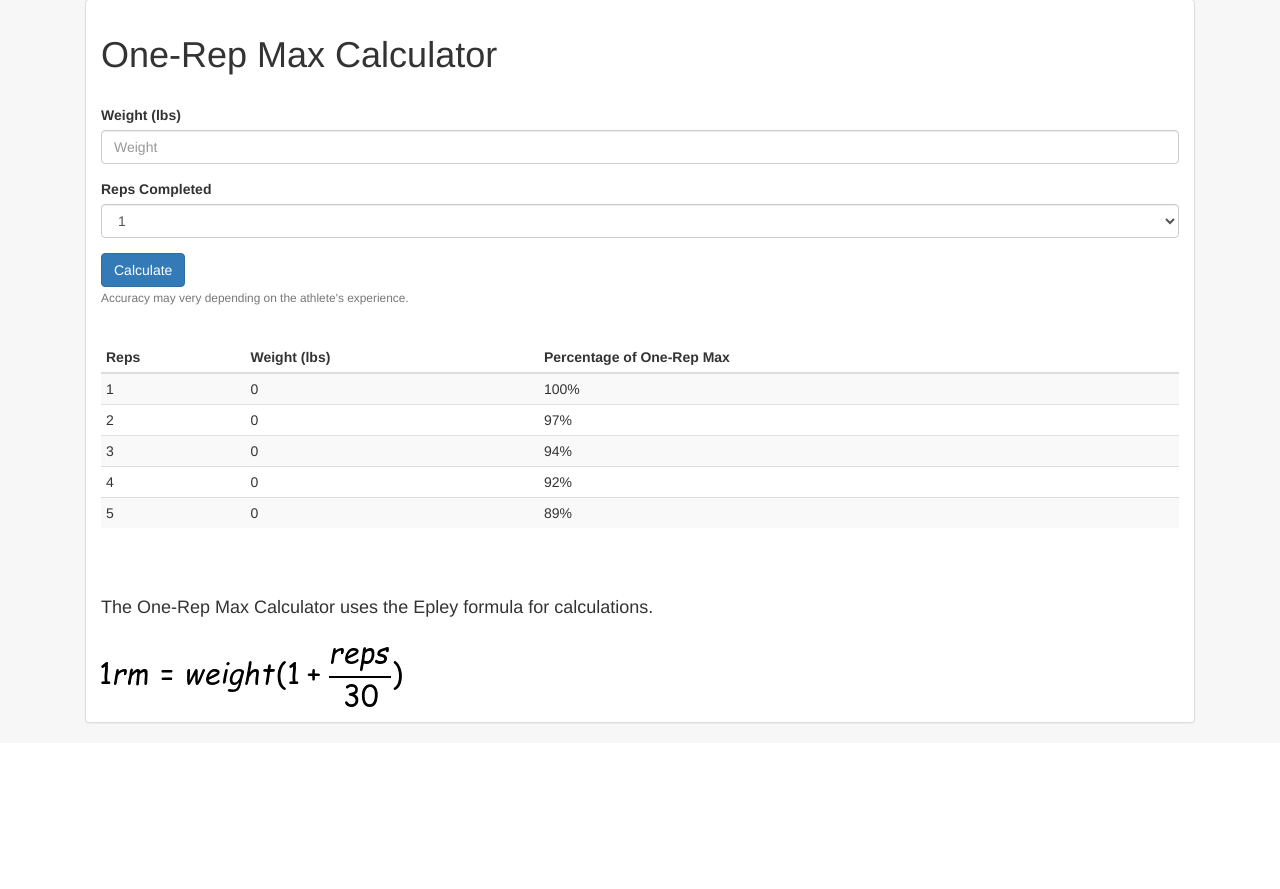
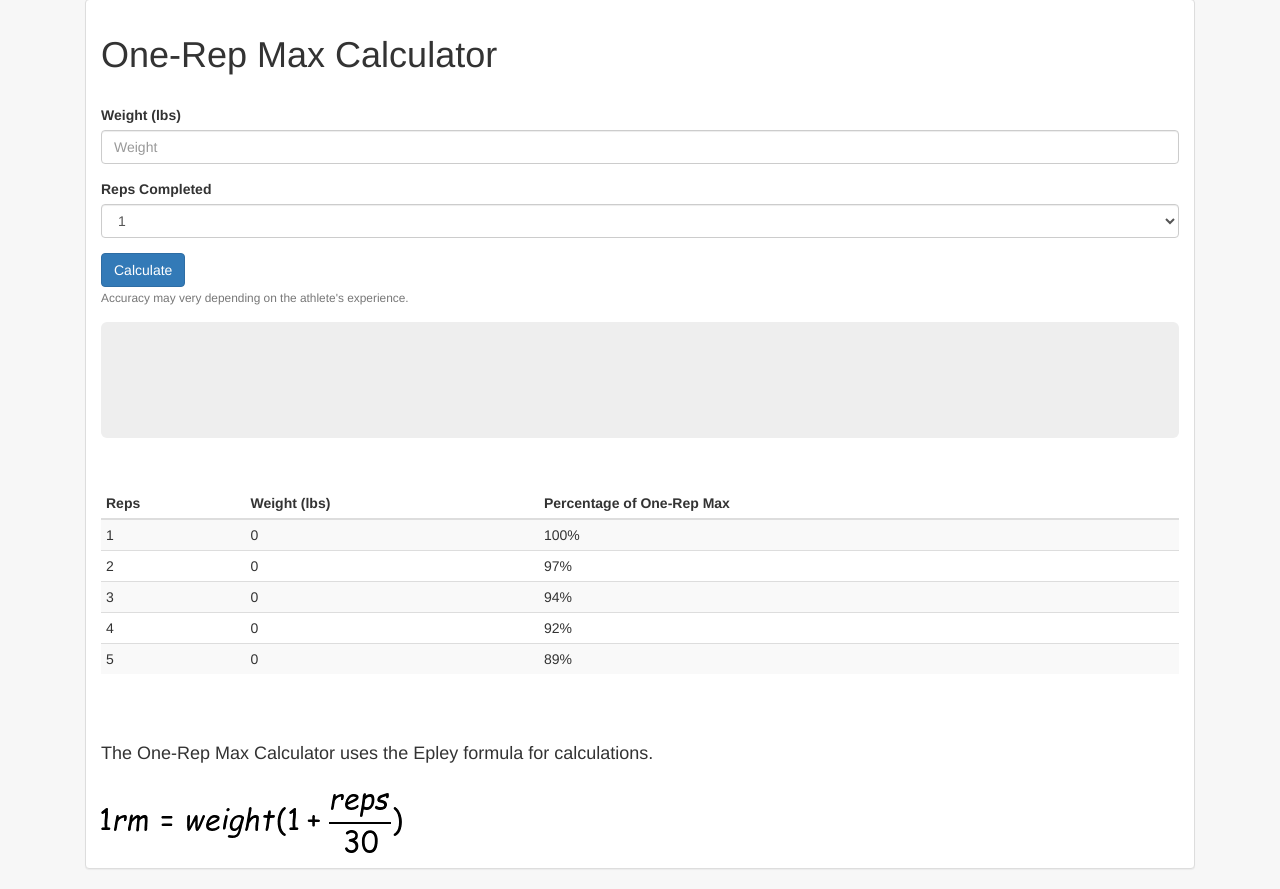
Before and after one commit to Rshep3087/strength_log, a Flask app: page /max_calculator in a window 1280 px wide. Shown: the part 73-962 px from the top of the page. Before the commit the page ends 797 px from the top, so only its background shows below. Run offline with Flask 2, Linux system fonts and the light colour scheme; some libraries are stand-ins or nearby versions.

Commit message:
jumbotron added to one rep

```diff
--- a/strength_log/templates/max_calculator.html
+++ b/strength_log/templates/max_calculator.html
@@ -28,7 +28,9 @@
       <small id="calculatorTip" class="form-text text-muted">Accuracy may very depending on the athlete's experience.</small>
   </div>
   <div class="text-center">
-      <h2 id="one-rep-max" style="text-align:left;float:left;"></h2>
+      <div class="jumbotron">
+        <h2 id="one-rep-max"></h2>
+      </div>
     </div>
   <br>
   <table class="table table-condensed table-striped" id="max-rep-table">
```
